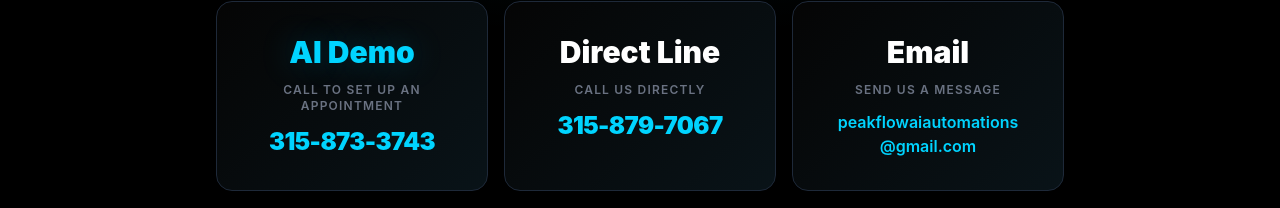
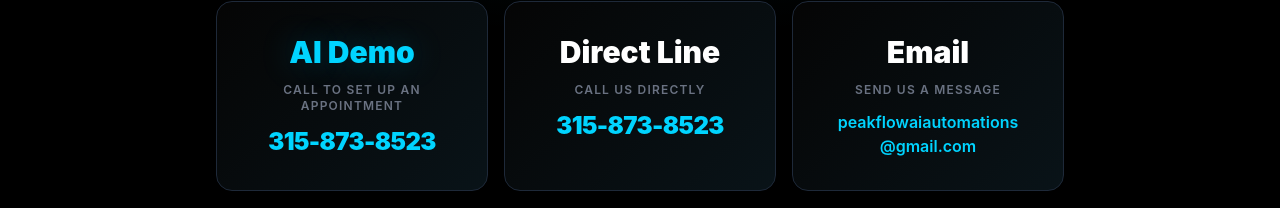
Before and after one commit to ConnerDeFeo/PeakFlow, a React (Vite) app in the folder client/: page /contact in a window 1280 px wide. Shown: the part 294-502 px from the top of the page. Built offline with nearby package versions, Linux system fonts and the light colour scheme.

Commit message:
changing number

```diff
--- /dev/null
+++ b/client/src/constants/demo.ts
@@ -0,0 +1 @@
+export const DEMO_NUMBER = '315-873-8523';
--- a/client/src/pages/Contact.tsx
+++ b/client/src/pages/Contact.tsx
@@ -1,5 +1,6 @@
 import { useState } from 'react'
 import { NEON, NEON_GLOW } from '../constants/colors'
+import { DEMO_NUMBER } from '../constants/demo'
 
 const MISSED_CALLS_OPTIONS = [
   '0-2 calls',
@@ -88,7 +89,7 @@ const Contact = () => {
               className="text-2xl font-black tracking-tight group-hover:opacity-80 transition-opacity"
               style={{ color: NEON }}
             >
-              315-873-3743
+              {DEMO_NUMBER}
             </span>
           </a>
 
@@ -106,7 +107,7 @@ const Contact = () => {
               className="text-2xl font-black tracking-tight group-hover:opacity-80 transition-opacity"
               style={{ color: NEON }}
             >
-              315-879-7067
+              {DEMO_NUMBER}
             </span>
           </a>
 
--- a/client/src/pages/landing/sections/Hero.tsx
+++ b/client/src/pages/landing/sections/Hero.tsx
@@ -1,4 +1,5 @@
 import { NEON, NEON_GLOW } from '../../../constants/colors'
+import { DEMO_NUMBER } from '../../../constants/demo'
 
 export function Hero() {
   return (
@@ -28,7 +29,7 @@ export function Hero() {
               className="text-3xl md:text-5xl font-black tracking-tight transition-opacity group-hover:opacity-80"
               style={{ color: NEON, textShadow: `0 0 40px ${NEON_GLOW}` }}
             >
-              315-873-3743
+              {DEMO_NUMBER}
             </span>
           </a>
           <p className="text-lg px-6 md:px-0 md:text-xl text-gray-400 max-w-2xl mx-auto">
```
